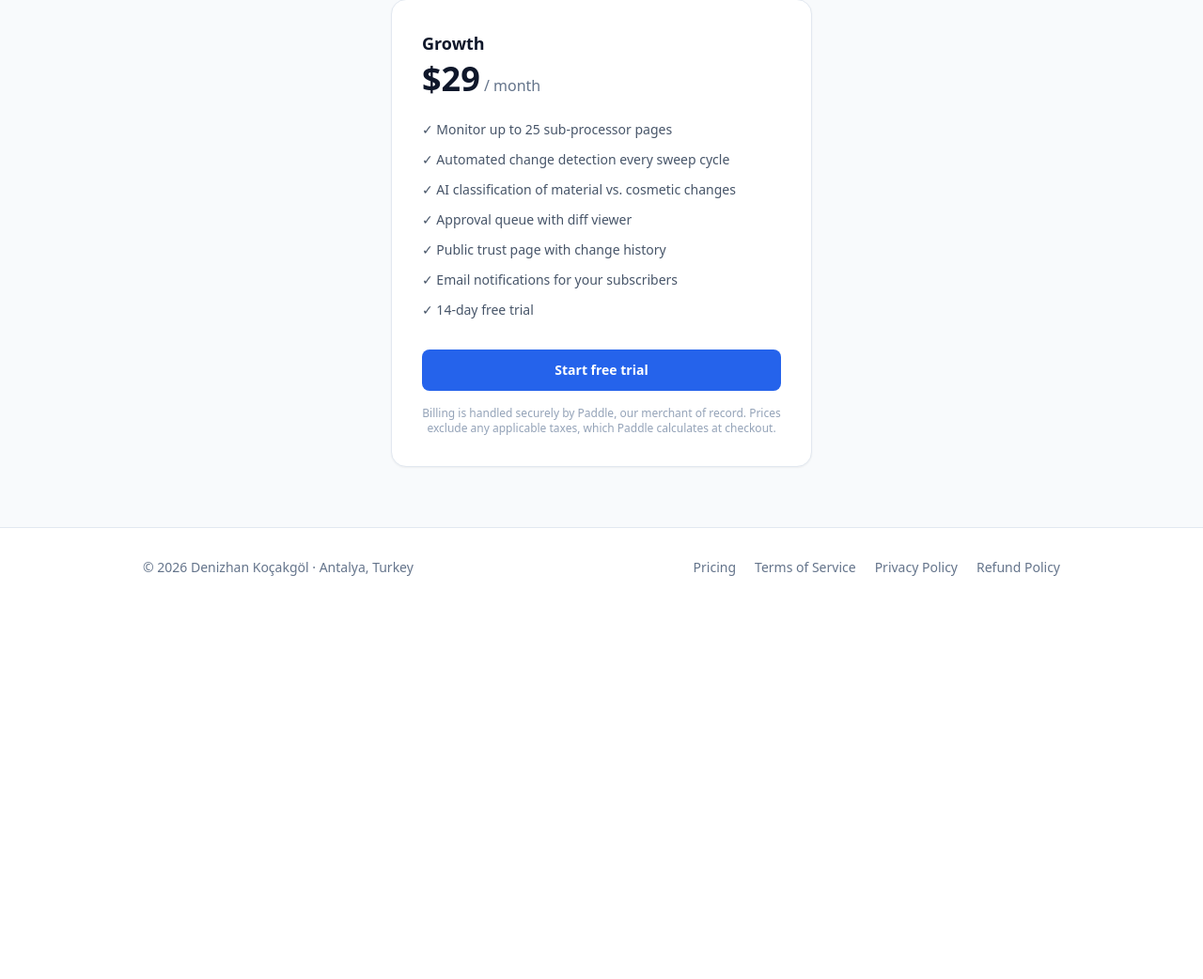
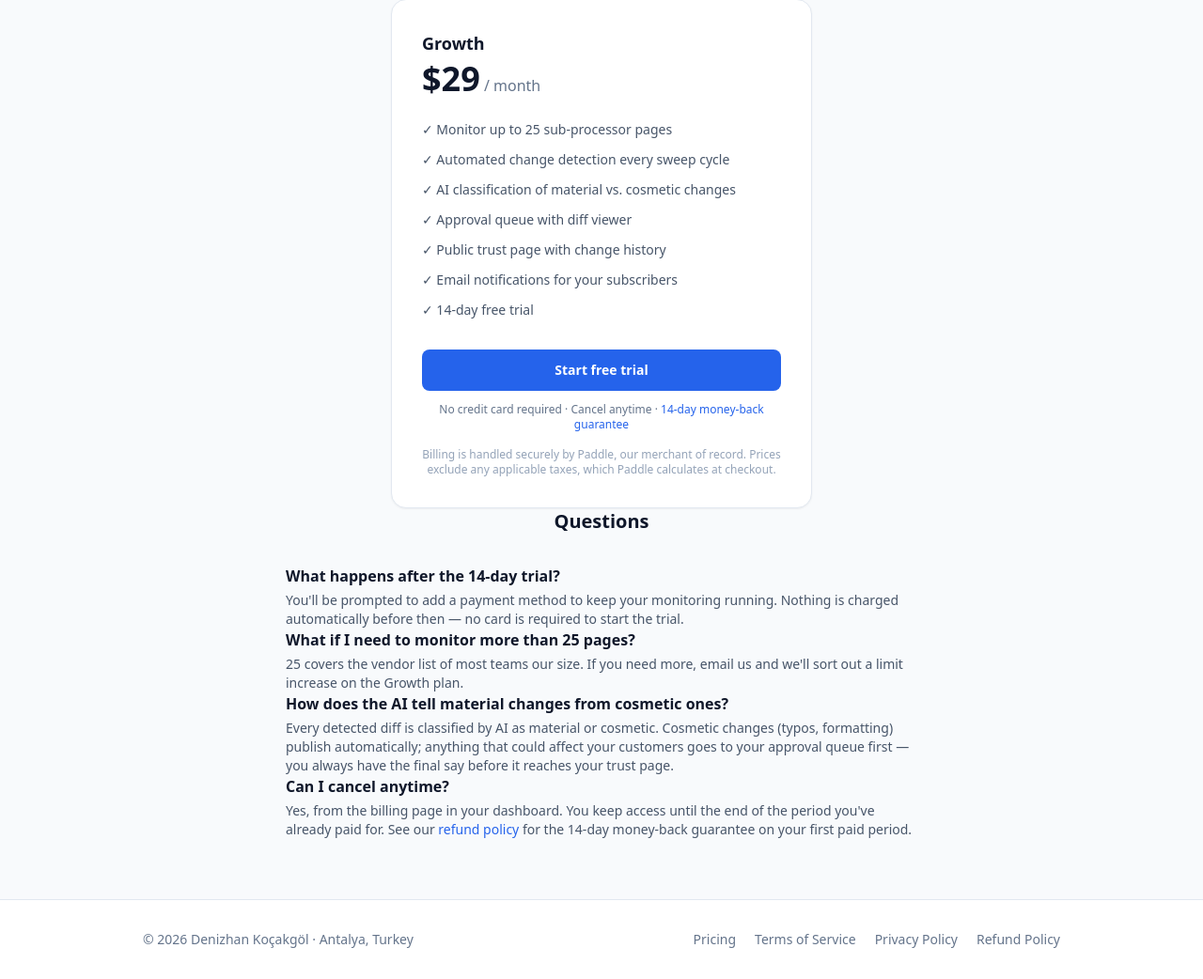
Before and after one commit to flanagans1989/truthpage, a FastAPI app: page /pricing in a window 1280 px wide. Shown: the part 254-1296 px from the top of the page at 94% size. Before the commit the page ends 867 px from the top, so only its background shows below. Run offline with FastAPI, Linux system fonts and the light colour scheme; parts of the project's set-up code (start-up, migrations or seed data) failed here and were passed over.

Commit message:
Surface money-back guarantee and add FAQ to pricing page (#3)
The 14-day money-back guarantee already existed (refunds.html) but
was invisible on the pricing page at the actual decision point.
Also added an FAQ addressing the objections most likely to stall a
signup: what happens after trial, the 25-page cap, how AI
classification works, and cancellation.


Claude-Session: https://claude.ai/code/session_01PUn6athLY2GMmjiATh2As6

Co-authored-by: Claude Sonnet 5 <noreply@anthropic.com>

```diff
--- a/templates/pricing.html
+++ b/templates/pricing.html
@@ -27,7 +27,30 @@
                 <li>✓ 14-day free trial</li>
             </ul>
             <a href="/auth/login" class="block text-center bg-blue-600 hover:bg-blue-700 text-white font-semibold py-3 rounded-lg text-sm">Start free trial</a>
+            <p class="text-xs text-slate-500 text-center mt-3">No credit card required · Cancel anytime · <a href="/refunds" class="text-blue-600 hover:underline">14-day money-back guarantee</a></p>
             <p class="text-xs text-slate-400 text-center mt-4">Billing is handled securely by Paddle, our merchant of record. Prices exclude any applicable taxes, which Paddle calculates at checkout.</p>
+        </div>
+
+        <div class="max-w-2xl mx-auto mt-16">
+            <h2 class="text-xl font-bold text-slate-900 text-center mb-8">Questions</h2>
+            <div class="space-y-6">
+                <div>
+                    <h3 class="font-semibold text-slate-900 mb-1">What happens after the 14-day trial?</h3>
+                    <p class="text-sm text-slate-600">You'll be prompted to add a payment method to keep your monitoring running. Nothing is charged automatically before then — no card is required to start the trial.</p>
+                </div>
+                <div>
+                    <h3 class="font-semibold text-slate-900 mb-1">What if I need to monitor more than 25 pages?</h3>
+                    <p class="text-sm text-slate-600">25 covers the vendor list of most teams our size. If you need more, email us and we'll sort out a limit increase on the Growth plan.</p>
+                </div>
+                <div>
+                    <h3 class="font-semibold text-slate-900 mb-1">How does the AI tell material changes from cosmetic ones?</h3>
+                    <p class="text-sm text-slate-600">Every detected diff is classified by AI as material or cosmetic. Cosmetic changes (typos, formatting) publish automatically; anything that could affect your customers goes to your approval queue first — you always have the final say before it reaches your trust page.</p>
+                </div>
+                <div>
+                    <h3 class="font-semibold text-slate-900 mb-1">Can I cancel anytime?</h3>
+                    <p class="text-sm text-slate-600">Yes, from the billing page in your dashboard. You keep access until the end of the period you've already paid for. See our <a href="/refunds" class="text-blue-600 hover:underline">refund policy</a> for the 14-day money-back guarantee on your first paid period.</p>
+                </div>
+            </div>
         </div>
     </main>
 
```
